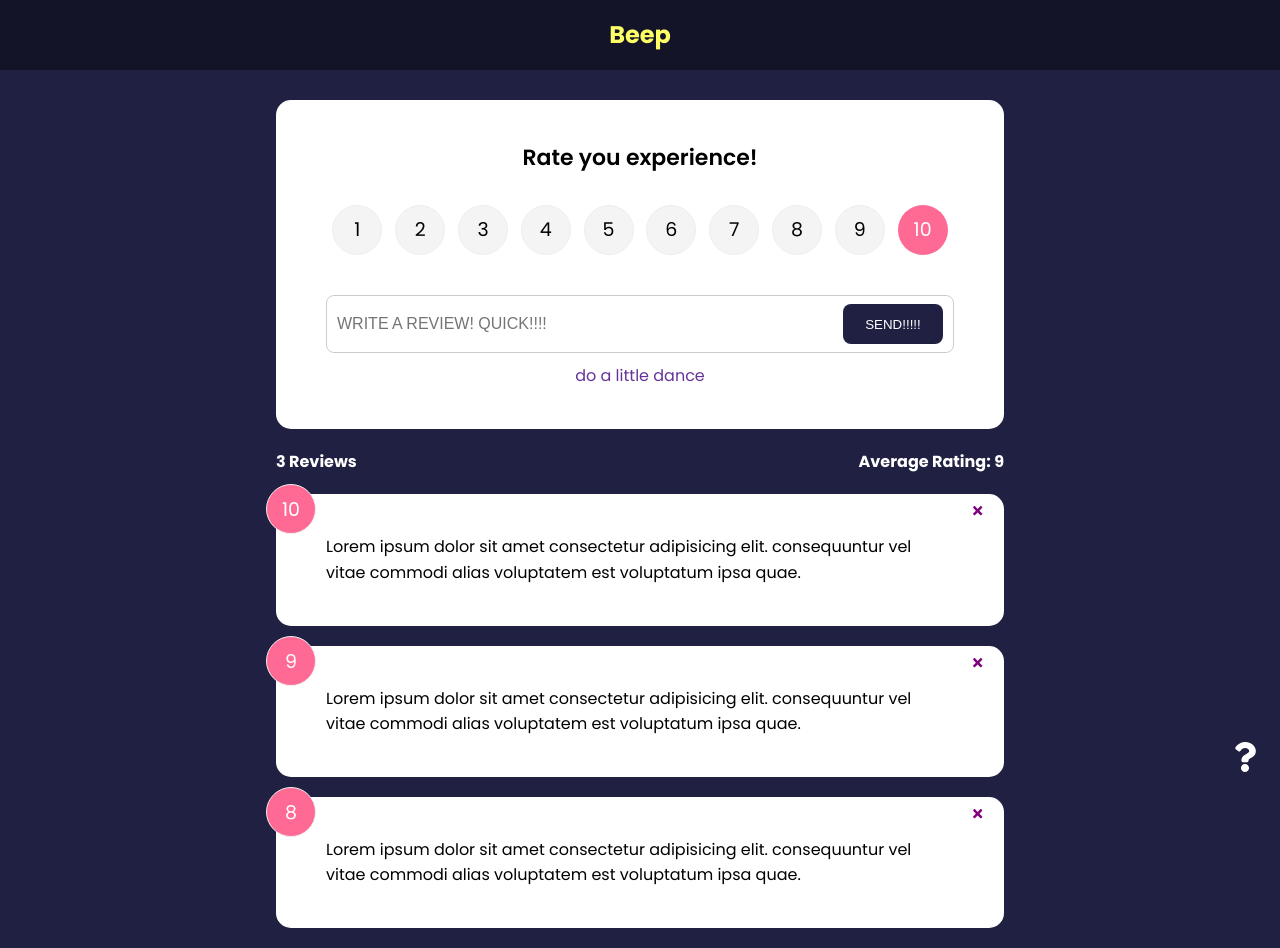
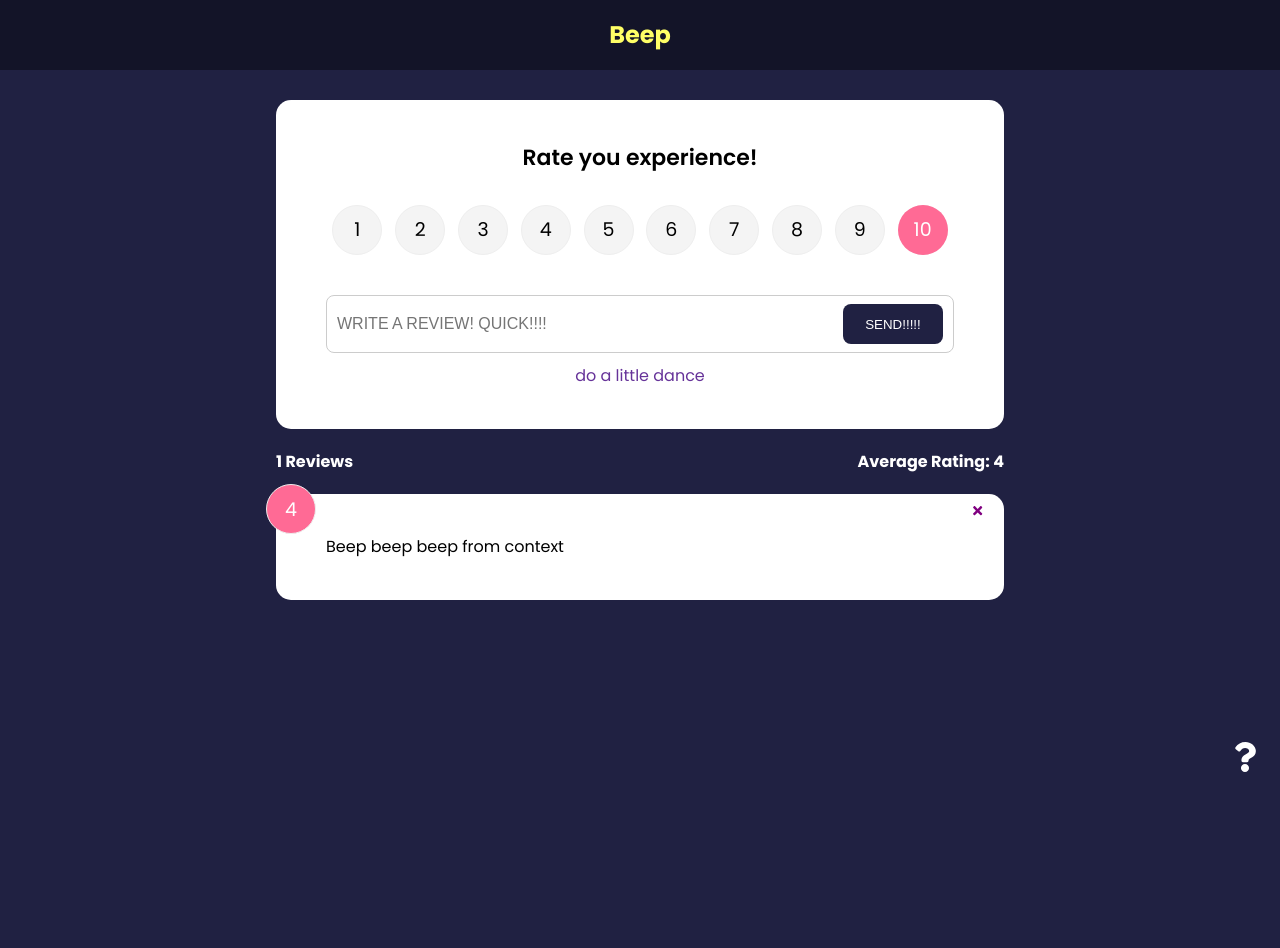
Before and after one commit to ryan258/feedback-app, a React (Create React App) app: page / in a window 1280 px wide. After the commit the page ends 800 px from the top, so only its background shows below. Built offline with nearby package versions, Linux system fonts and the light colour scheme.

Commit message:
Move feedback state to context

```diff
--- a/src/App.js
+++ b/src/App.js
@@ -10,6 +10,7 @@ import Header from './components/Header'
 import FeedbackData from './data/FeedbackData'
 import AboutPage from './pages/AboutPage'
 import AboutIconLink from './components/AboutIconLink'
+import { FeedbackProvider } from './context/FeedbackContext'
 
 const App = () => {
   // the whole app wil react to this feedback state
@@ -28,6 +29,7 @@ const App = () => {
   }
 
   return (
+    <FeedbackProvider>
       <Router>
         <Header text='Beep' />
         <div className='container'>
@@ -38,11 +40,8 @@ const App = () => {
               element={
                 <>
                   <FeedbackForm handleAdd={addFeedback} />
-                <FeedbackStats feedback={feedback} />
-                <FeedbackList
-                  feedback={feedback}
-                  handleDelete={deleteFeedback}
-                />
+                  <FeedbackStats />
+                  <FeedbackList handleDelete={deleteFeedback} />
                 </>
               }
             ></Route>
@@ -51,6 +50,7 @@ const App = () => {
           <AboutIconLink />
         </div>
       </Router>
+    </FeedbackProvider>
   )
 }
 
--- a/src/components/FeedbackList.jsx
+++ b/src/components/FeedbackList.jsx
@@ -1,12 +1,16 @@
 import { motion, AnimatePresence } from 'framer-motion'
-import { PropTypes } from 'prop-types'
+import { useContext } from 'react'
+
 import FeedbackItem from './FeedbackItem'
+import FeedbackContext from '../context/FeedbackContext'
 
-function FeedbackList({ feedback, handleDelete }) {
+function FeedbackList({ handleDelete }) {
   // console.log(feedback)
+  // we can extract what we want from target context using the useContext hook
+  const { feedback } = useContext(FeedbackContext)
 
   if (!feedback || feedback.length === 0) {
-    return <p>No feedback yet!</p>
+    return <p>No feedback yet! 👻</p>
   }
 
   return (
@@ -40,14 +44,4 @@ function FeedbackList({ feedback, handleDelete }) {
   // )
 }
 
-FeedbackList.propTypes = {
-  feedback: PropTypes.arrayOf(
-    PropTypes.shape({
-      id: PropTypes.number.isRequired,
-      text: PropTypes.string.isRequired,
-      rating: PropTypes.number.isRequired,
-    })
-  ),
-}
-
 export default FeedbackList
--- a/src/components/FeedbackStats.jsx
+++ b/src/components/FeedbackStats.jsx
@@ -1,6 +1,9 @@
-import PropTypes from 'prop-types'
+import { useContext } from 'react/cjs/react.development'
+import FeedbackContext from '../context/FeedbackContext'
 
-function FeedbackStats({ feedback }) {
+function FeedbackStats() {
+  const { feedback } = useContext(FeedbackContext)
+
   // change avg rating
   let average =
     feedback.reduce((acc, cur) => {
@@ -9,7 +12,7 @@ function FeedbackStats({ feedback }) {
 
   average = average.toFixed(1).replace(/[.,]0$/, '') // if it's 0 replace it with nothing
 
-  console.log(average)
+  // console.log(average)
 
   return (
     <div className='feedback-stats'>
@@ -19,8 +22,4 @@ function FeedbackStats({ feedback }) {
   )
 }
 
-FeedbackStats.propTypes = {
-  feedback: PropTypes.array.isRequired,
-}
-
 export default FeedbackStats
--- /dev/null
+++ b/src/context/FeedbackContext.js
@@ -0,0 +1,21 @@
+import { createContext, useState } from 'react'
+
+const FeedbackContext = createContext()
+
+export const FeedbackProvider = ({ children }) => {
+  const [feedback, setFeedback] = useState([
+    {
+      id: 1,
+      text: 'Beep beep beep from context',
+      rating: 4,
+    },
+  ])
+
+  return (
+    <FeedbackContext.Provider value={{ feedback: feedback }}>
+      {children}
+    </FeedbackContext.Provider>
+  )
+}
+
+export default FeedbackContext
```
Lines whose indentation alone changed are shown as unchanged.
